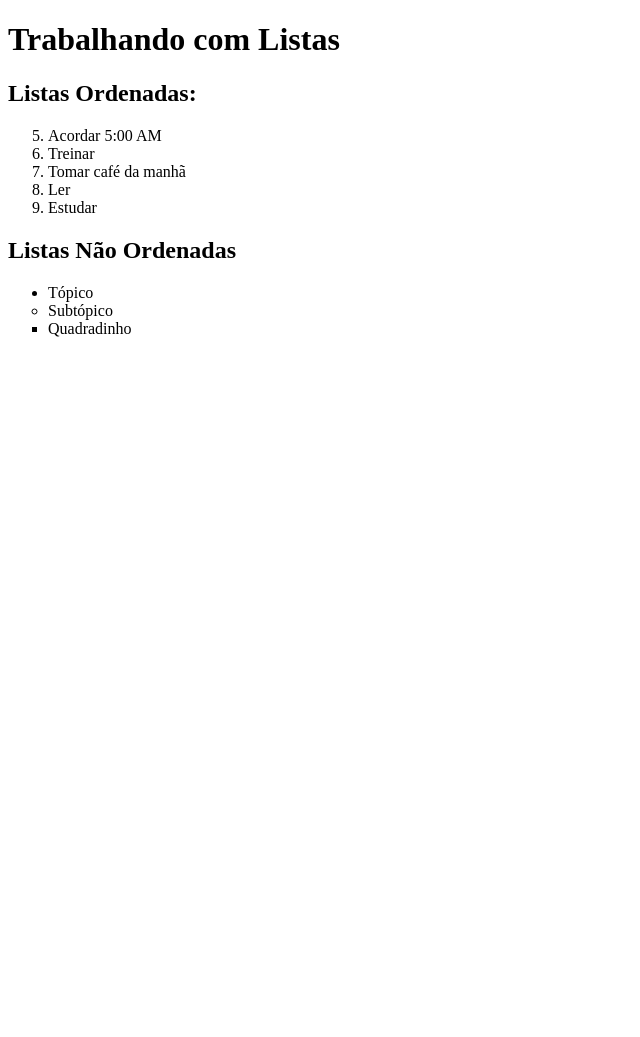
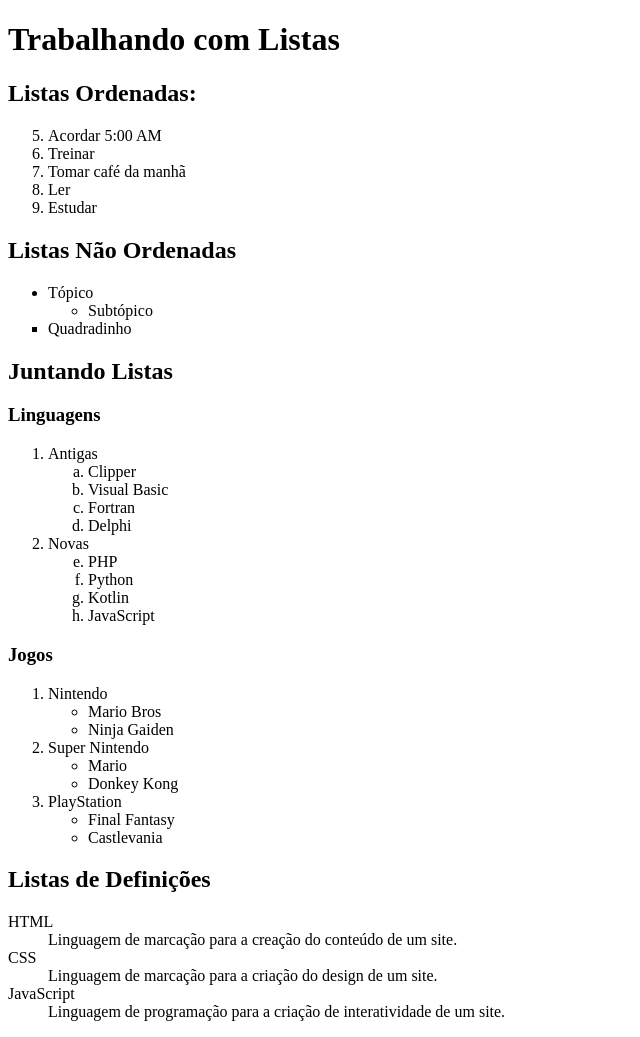
Before and after one commit to franklyndev/HTML-CSS_Study, a plain HTML site: page ex009/index.html in a window 1280 px wide. Shown: the whole page, without its empty margins (0-640 px from the left). Before the commit the page ends 800 px from the top, so only its background shows below. Drawn offline with Linux system fonts and the light colour scheme.

Commit message:
Misturando tipos de Lista

```diff
--- a/ex009/index.html
+++ b/ex009/index.html
@@ -21,8 +21,61 @@
     <!--Unordered List == ul-->
     <ul type="disc"> <!-- types: disc, circle, square -->
         <li>Tópico</li>
-        <li type="circle">Subtópico</li>
+        <ol>
+            <li type="circle">Subtópico</li>
+        </ol>
         <li type="square">Quadradinho</li>
     </ul>
+
+    <h2>Juntando Listas</h2>
+
+    <h3>Linguagens</h3>
+    <ol type="1">
+        <li>Antigas</li>
+        <ol type="a">
+            <li>Clipper</li>
+            <li>Visual Basic</li>
+            <li>Fortran</li>
+            <li>Delphi</li>
+        </ol>
+        <li>Novas</li>
+        <ol type="a" start="5">
+            <li>PHP</li>
+            <li>Python</li>
+            <li>Kotlin</li>
+            <li>JavaScript</li>
+        </ol>
+    </ol>
+
+    <h3>Jogos</h3>
+
+    <ol>
+        <li>Nintendo</li>
+        <ul>
+           <li>Mario Bros</li>
+           <li>Ninja Gaiden</li>
+        </ul>
+        <li>Super Nintendo</li>
+        <ul>
+            <li>Mario</li>
+            <li>Donkey Kong</li>
+        </ul>
+        <li>PlayStation</li>
+        <ul>
+            <li>Final Fantasy</li>
+            <li>Castlevania</li>
+        </ul>
+    </ol>
+
+    <h2>Listas de Definições</h2>
+
+    <dl>
+        <dt>HTML</dt>
+        <dd> Linguagem de marcação para a creação do conteúdo de um site.</dd>
+        <dt>CSS</dt>
+        <dd>Linguagem de marcação para a criação do design de um site.</dd>
+        <dt>JavaScript</dt>
+        <dd>Linguagem de programação para a criação de interatividade de um site.</dd>
+    </dl>
 </body>
 </html>
```
